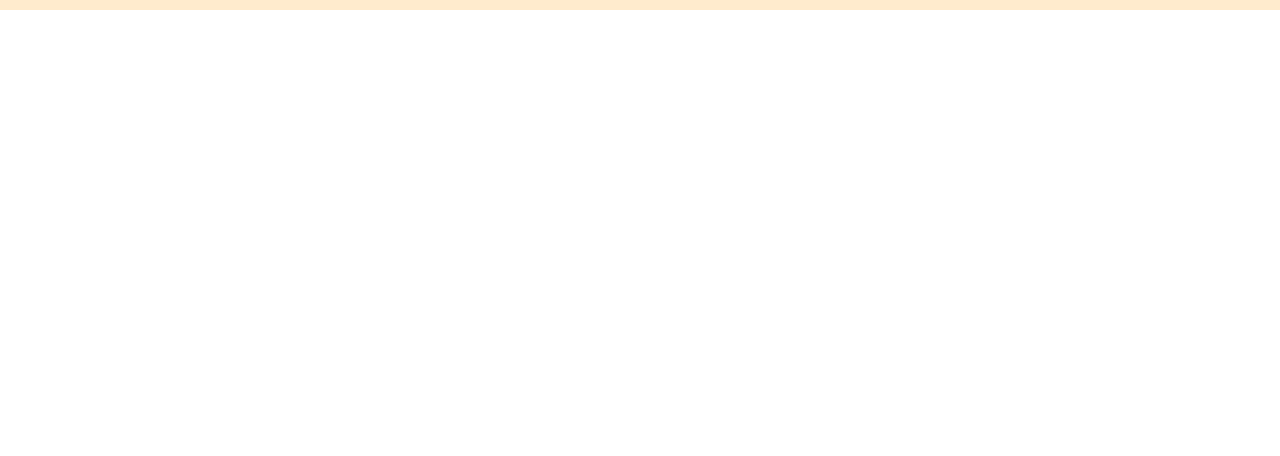
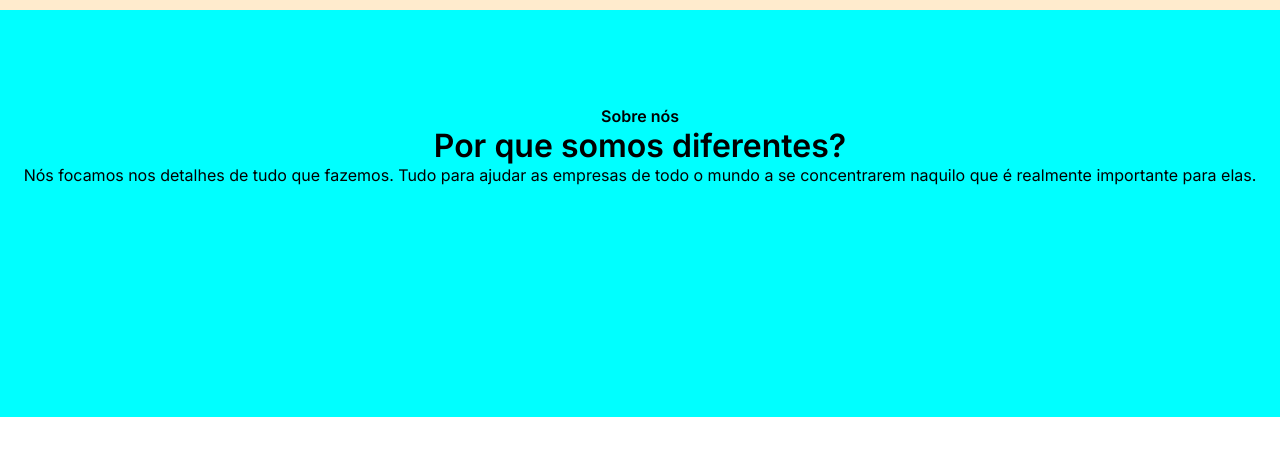
Before and after one commit to CharllesToledo/7daysOfCode-, a plain HTML site: page index.html in a window 1280 px wide. Shown: the part 58-514 px from the top of the page. Drawn offline with Linux system fonts and the light colour scheme.

Commit message:
Adicionando conteudo

```diff
--- a/index.html
+++ b/index.html
@@ -36,5 +36,13 @@
         </nav>
     </header>
 
+    <main>
+        <div class="primeiro__container">
+            <h4>Sobre nós</h4>
+            <h1>Por que somos diferentes?</h1>
+            <p>Nós focamos nos detalhes de tudo que fazemos. Tudo para ajudar as empresas de todo o mundo a se concentrarem naquilo que é realmente importante para elas.</p>
+        </div>
+
+    </main>
 </body>
 </html>
--- a/style.css
+++ b/style.css
@@ -66,3 +66,10 @@ a:hover {
     font-weight: lighter;
     transition: 0.2s;
 }
+
+.primeiro__container {
+    text-align: center;
+    height: 407px;
+    padding: 96px 0px 96px 0px;
+    background-color: aqua;
+}
```
